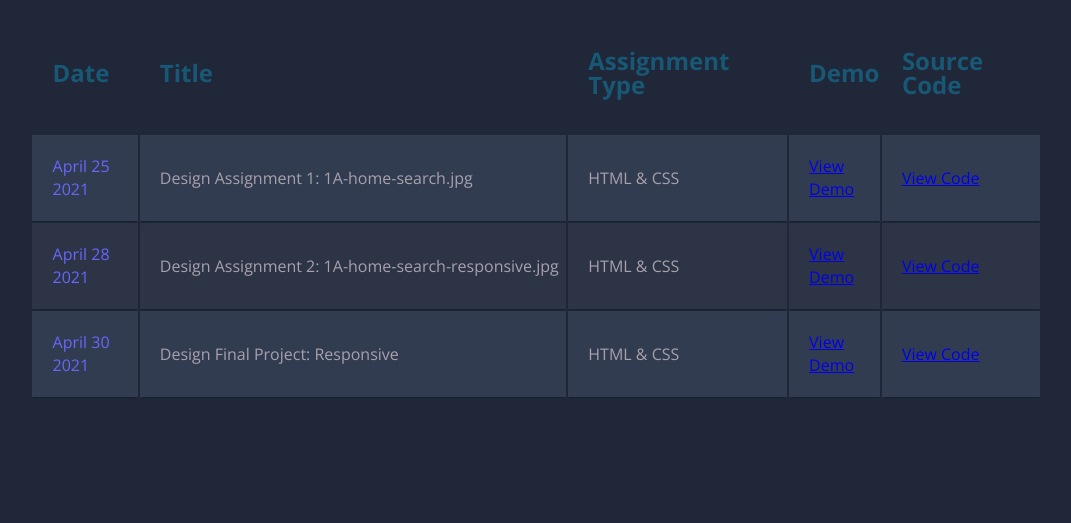
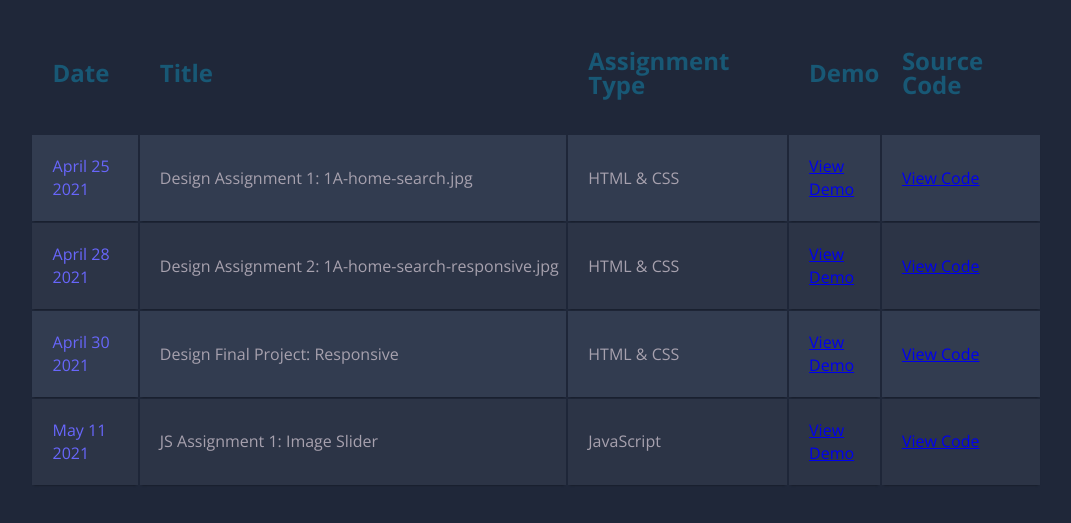
Before and after one commit to Endraraaz/endraraaz.github.io, a plain HTML site: page index.html in a window 1280 px wide. Shown: the part 163-686 px from the top of the page, without its empty margins (104-1175 px from the left). Drawn offline with nearby package versions, Linux system fonts and the light colour scheme.

Commit message:
Add JS Assignment: Image Slider

```diff
--- a/index.html
+++ b/index.html
@@ -42,6 +42,13 @@
                     <td><a href="https://endraraaz.github.io/Responsive/">View Demo</a></td>
                     <td><a href="https://github.com/Endraraaz/Responsive">View Code</a></td>
                 </tr>
+                <tr>
+                    <td>May 11 2021</td>
+                    <td>JS Assignment 1: Image Slider</td>
+                    <td>JavaScript</td>
+                    <td><a href="https://endraraaz.github.io/Carousel/">View Demo</a></td>
+                    <td><a href="https://github.com/Endraraaz/Carousel">View Code</a></td>
+                </tr>
             </tbody>
         </table>
 </body>
```
